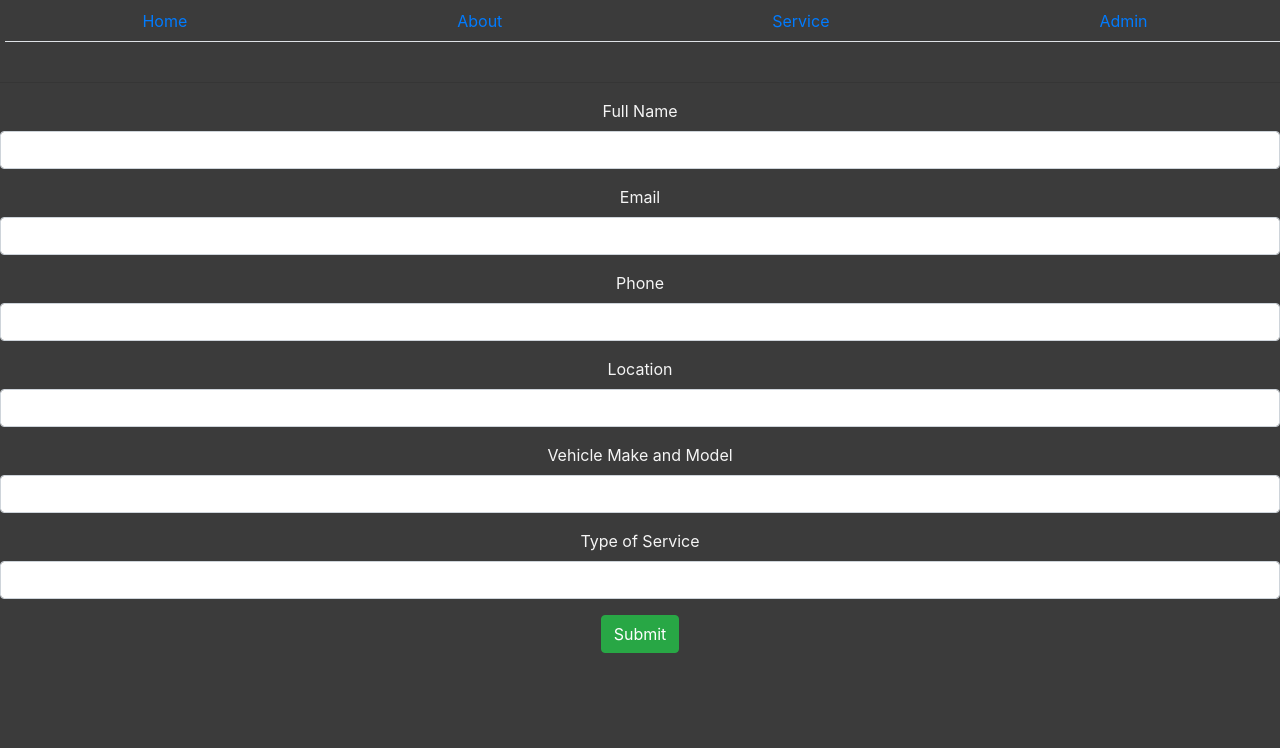
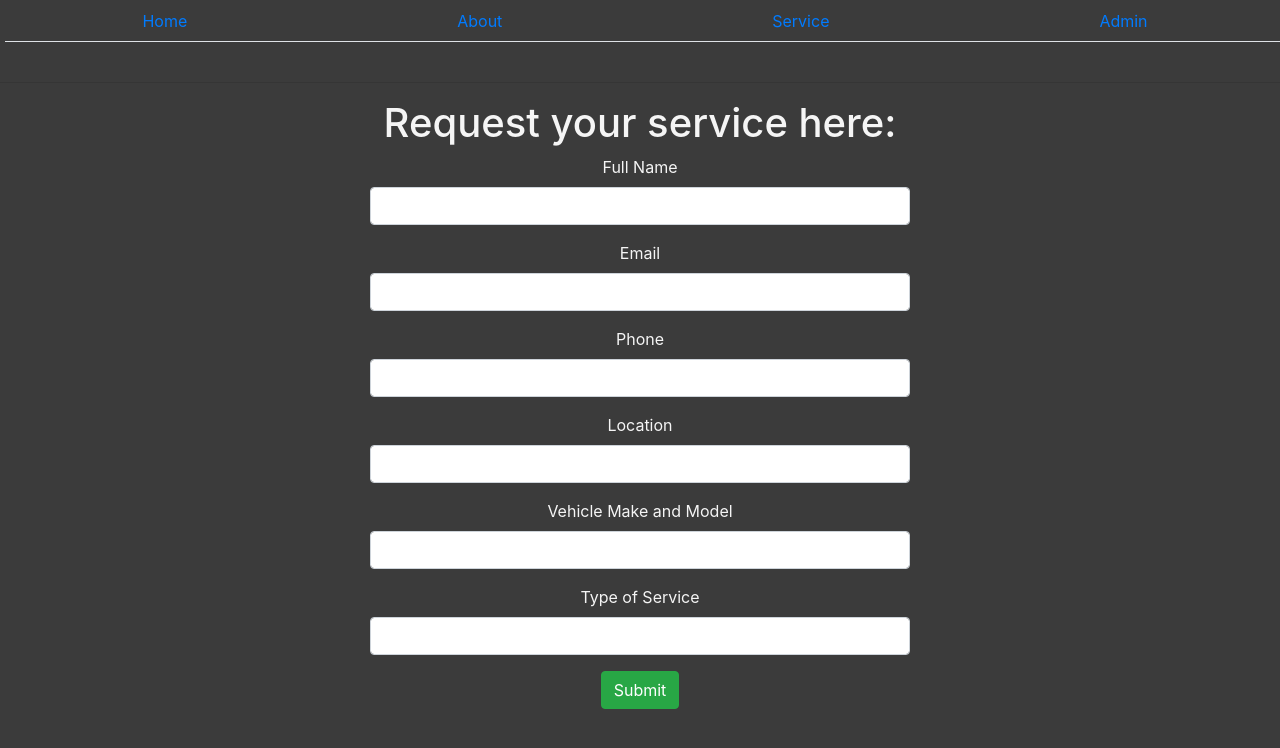
Before and after one commit to bethel-school-of-technology/team-ramsey-rebels-frontend, a React (Create React App) app: page /newrequest in a window 1280 px wide. Shown: the top 748 px of the page. Built offline with nearby package versions, Linux system fonts and the light colour scheme.

Commit message:
added some responsive styling

```diff
--- a/src/components/About/About.js
+++ b/src/components/About/About.js
@@ -23,7 +23,8 @@ const About = () => (
       </Row>
       <br />
       <Row>
-        <Col>
+        <Col></Col>
+        <Col sm={8}>
           <p>
             Thanks for choosing MechanicNow! We are a full service mobile
             mechanic service that comes to you. We are highly qualified in
@@ -34,6 +35,7 @@ const About = () => (
             happened.
           </p>
         </Col>
+        <Col></Col>
       </Row>
       <Row>
         <Col>
--- a/src/components/Landing.js
+++ b/src/components/Landing.js
@@ -9,10 +9,11 @@ const Landing = () => (
     <Navigation />
     <Container>
       <Row>
-        <Col>
+        <Col fluid>
           <h1>Welcome to MechanicNow!</h1>
         </Col>
       </Row>
+      <br />
       <Row>
         <Col>
           <Image
@@ -23,6 +24,7 @@ const Landing = () => (
           />
         </Col>
         <Col>
+        <br />
           <p>
             Find your way to mechanical nirvana with our industry-standard tire
             changes and lubrication services.
@@ -31,14 +33,15 @@ const Landing = () => (
       </Row>
       <br />
       <Row>
-        <Col>
+        <Col sm={6}>
+        <br />
           <p>
             There is no one happier to come work on your car than our
             trustworthy mechanics. They do whatever you ask them to do.
             Anything.
           </p>
         </Col>
-        <Col>
+        <Col sm={6}>
           <Image
             src="https://cdn.crello.com/api/media/small/392799810/stock-photo-selective-focus-happy-mechanic-overalls"
             roundedCircle
--- a/src/components/Requests/NewRequest.js
+++ b/src/components/Requests/NewRequest.js
@@ -1,6 +1,7 @@
 import React, { Component } from "react";
 import RequestDataService from "../../services/request.service";
 import Navigation from "../Nav/Navigation";
+import { Container, Col, Row, Button } from "react-bootstrap";
 
 export default class NewRequest extends Component {
   constructor(props) {
@@ -111,7 +112,14 @@ export default class NewRequest extends Component {
     return (
       <div className="submit-form">
         <Navigation />
+        <div>
+          <h1>Request your service here:</h1>
+        </div>
+        <Container>
           <div className="form-group">
+            <Row>
+              <Col></Col>
+              <Col md={6}>
                 <label htmlFor="fullName">Full Name</label>
                 <input
                   type="text"
@@ -122,11 +130,18 @@ export default class NewRequest extends Component {
                   onChange={this.onChangeFullName}
                   name="fullName"
                 />
+              </Col>
+              <Col></Col>
+            </Row>
           </div>
+
           <div className="form-group">
+            <Row>
+              <Col></Col>
+              <Col md={6}>
                 <label htmlFor="email">Email</label>
                 <input
-            type="text"
+                  type="email"
                   className="form-control"
                   id="email"
                   required
@@ -134,11 +149,17 @@ export default class NewRequest extends Component {
                   onChange={this.onChangeEmail}
                   name="Email"
                 />
+              </Col>
+              <Col></Col>
+            </Row>
           </div>
           <div className="form-group">
+            <Row>
+              <Col></Col>
+              <Col md={6}>
                 <label htmlFor="phone">Phone</label>
                 <input
-            type="text"
+                  type="phone"
                   className="form-control"
                   id="phone"
                   required
@@ -146,8 +167,14 @@ export default class NewRequest extends Component {
                   onChange={this.onChangePhone}
                   name="phone"
                 />
+              </Col>
+              <Col></Col>
+            </Row>
           </div>
           <div className="form-group">
+            <Row>
+              <Col></Col>
+              <Col md={6}>
                 <label htmlFor="location">Location</label>
                 <input
                   type="text"
@@ -158,8 +185,14 @@ export default class NewRequest extends Component {
                   onChange={this.onChangeLocation}
                   name="location"
                 />
+              </Col>
+              <Col></Col>
+            </Row>
           </div>
           <div className="form-group">
+            <Row>
+              <Col></Col>
+              <Col md={6}>
                 <label htmlFor="vehicle">Vehicle Make and Model</label>
                 <input
                   type="text"
@@ -170,8 +203,14 @@ export default class NewRequest extends Component {
                   onChange={this.onChangeVehicle}
                   name="vehicle"
                 />
+              </Col>
+              <Col></Col>
+            </Row>
           </div>
           <div className="form-group">
+            <Row>
+              <Col></Col>
+              <Col md={6}>
                 <label htmlFor="serviceType">Type of Service</label>
                 <input
                   type="text"
@@ -182,11 +221,14 @@ export default class NewRequest extends Component {
                   onChange={this.onChangeServiceType}
                   name="serviceType"
                 />
+              </Col>
+              <Col></Col>
+            </Row>
           </div>
-
-        <button onClick={this.saveRequest} className="btn btn-success">
+        </Container>
+        <Button onClick={this.saveRequest} className="btn btn-success">
           Submit
-        </button>
+        </Button>
       </div>
     );
   }
```
Lines whose indentation alone changed are shown as unchanged.
